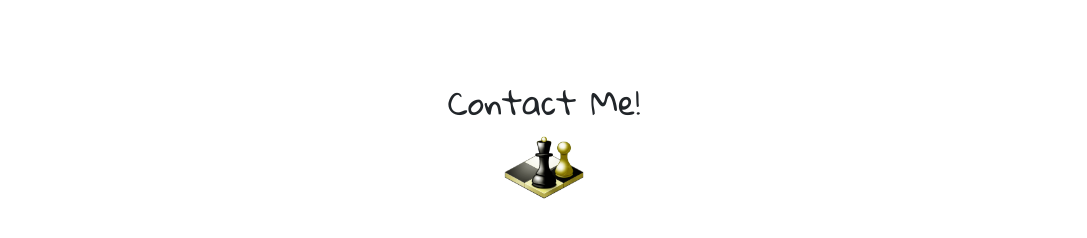
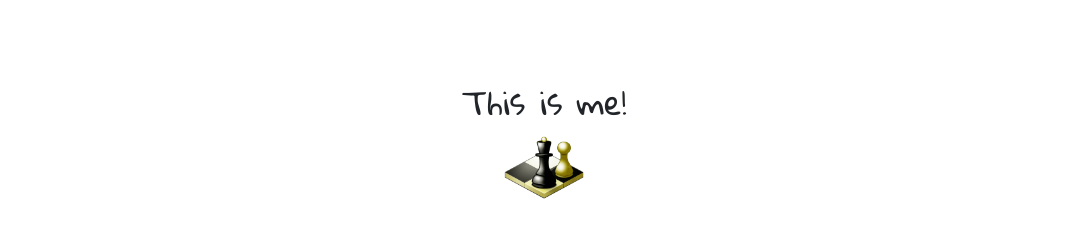
Before and after one commit to Sleepykitty0/Sleepykitty0.github.io, a plain HTML site: page index.html in a window 1280 px wide. Shown: the part 2205-2443 px from the top of the page, without its empty margins (96-1183 px from the left). Drawn offline with nearby package versions, Linux system fonts and the light colour scheme.

Commit message:
Update index.html

```diff
--- a/index.html
+++ b/index.html
@@ -108,7 +108,7 @@
       </div>
       <div class="contact-me-container">
         <div class="text-center">
-          Contact Me!
+          This is me!
         </div>
         <div class="d-flex justify-content-center">
             <a href="https://www.chess.com/players/magnus-carlsen">
```
